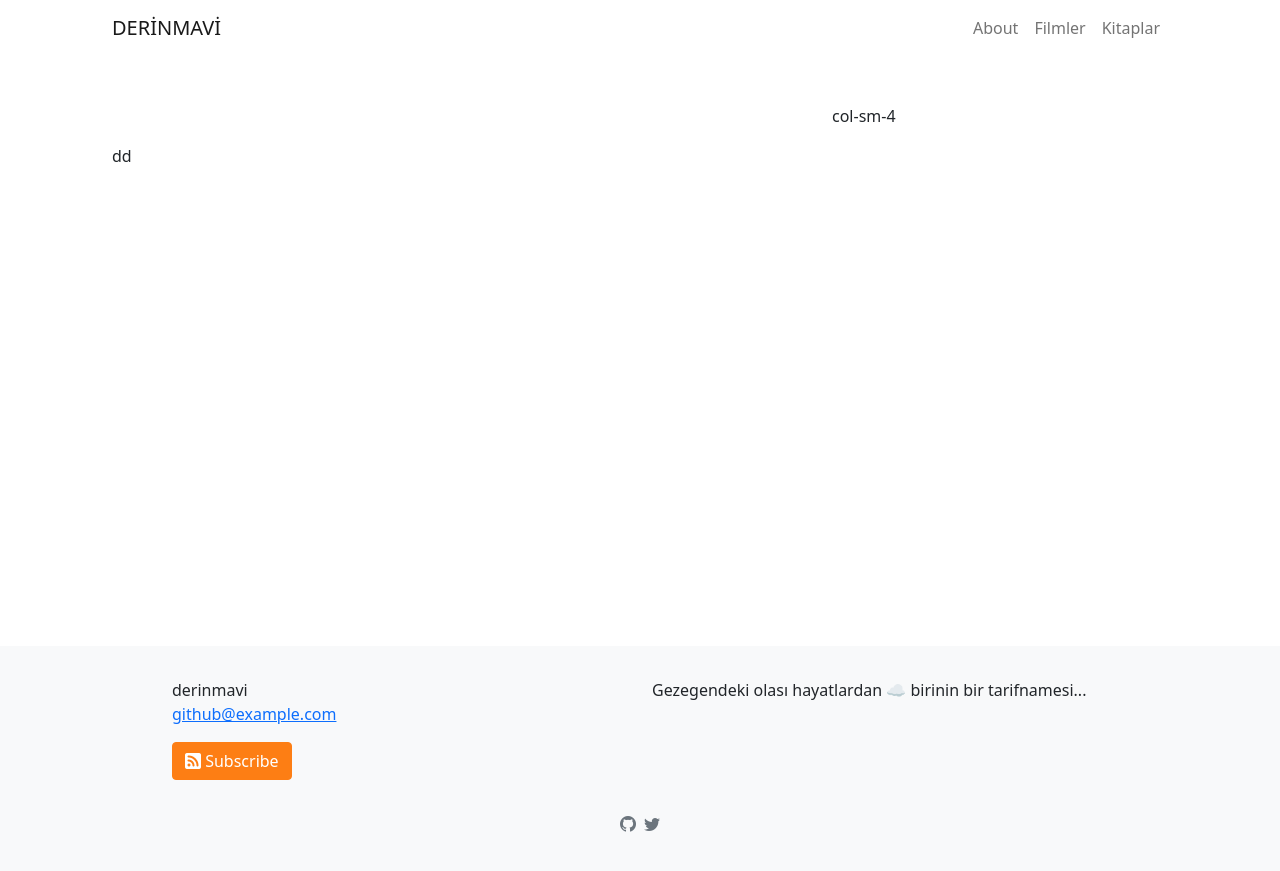
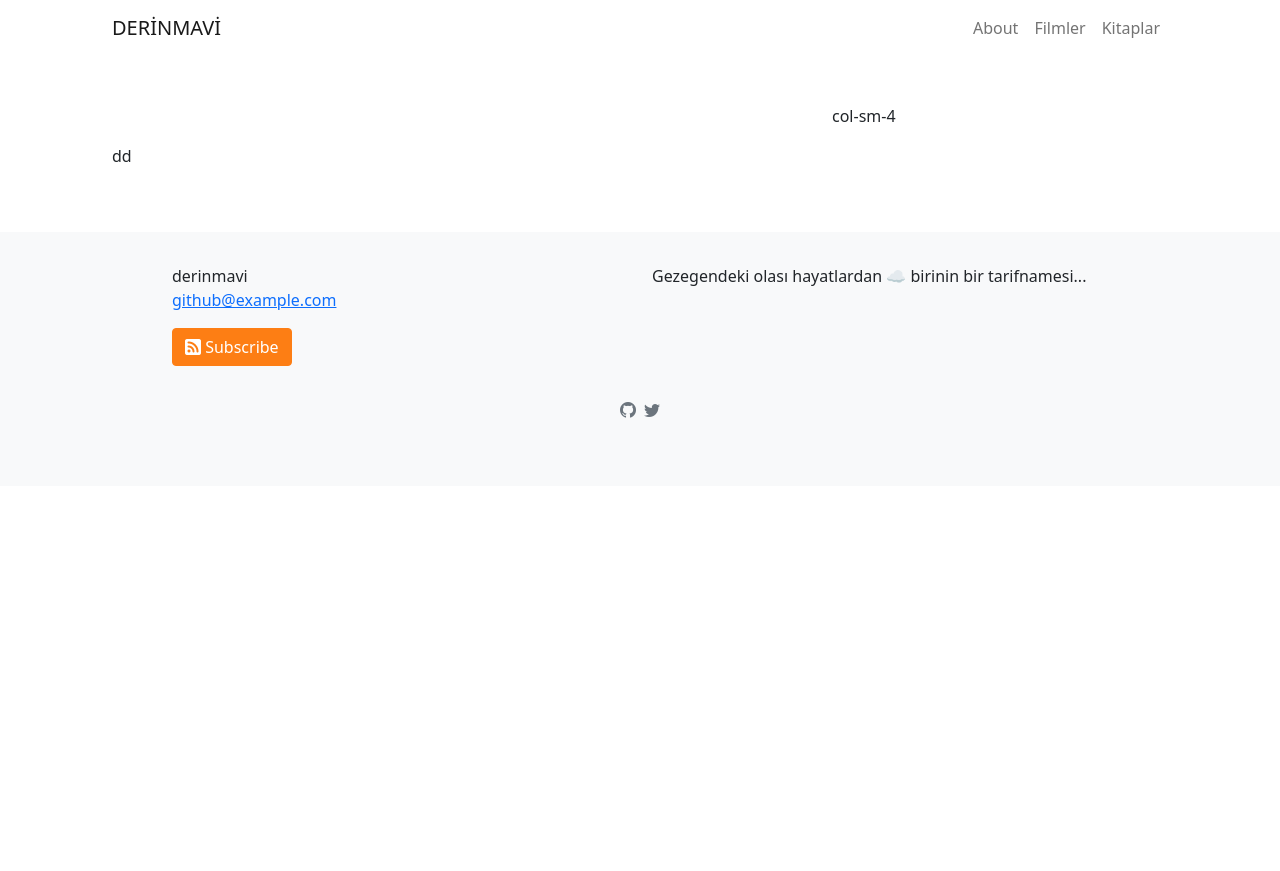
Before and after one commit to tozbulut/derinmavi.io, a Jekyll site: the page built from images/readme.md, in a window 1280 px wide. Shown: the top 871 px of the page. Built offline with Jekyll 4.4.1, drawn with Linux system fonts in a browser that asks for light colours; our own code applies the rules of GitHub Pages for plain Markdown files.

Commit message:
Update default.html

```diff
--- a/_layouts/default.html
+++ b/_layouts/default.html
@@ -3,7 +3,7 @@
 
   {%- include head.html -%}
 
-  <body class="d-flex flex-column vw-100 vh-100">
+  <body>
 
     {%- include header.html -%}
 
```
